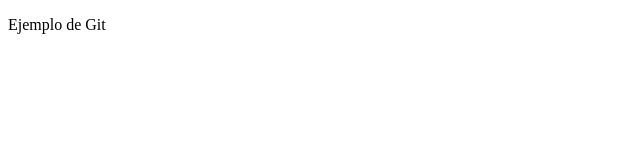
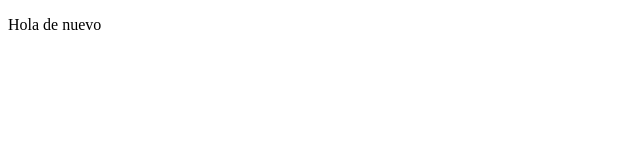
Before and after one commit to Bernalopa06/demogit901, a plain HTML site: page index.html in a window 1280 px wide. Shown: the full height of the page, 0-640 px from the left. Drawn offline with Linux system fonts and the light colour scheme.

Commit message:
Subiendo cambios

```diff
--- a/index.html
+++ b/index.html
@@ -7,7 +7,7 @@
     <script src="request.js"></script>
 </head>
 <body>
-    <p>Ejemplo de Git</p>
+    <p>Hola de nuevo</p>
 
 </body>
 </html>
```
